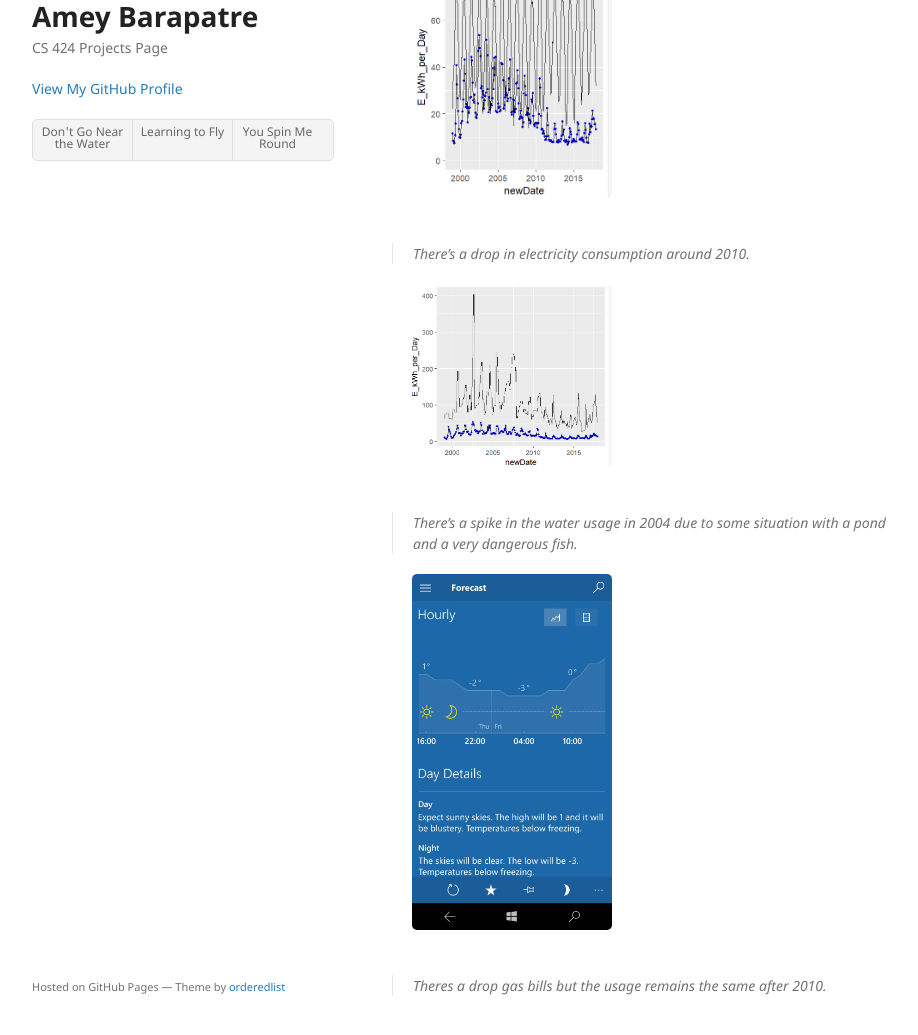
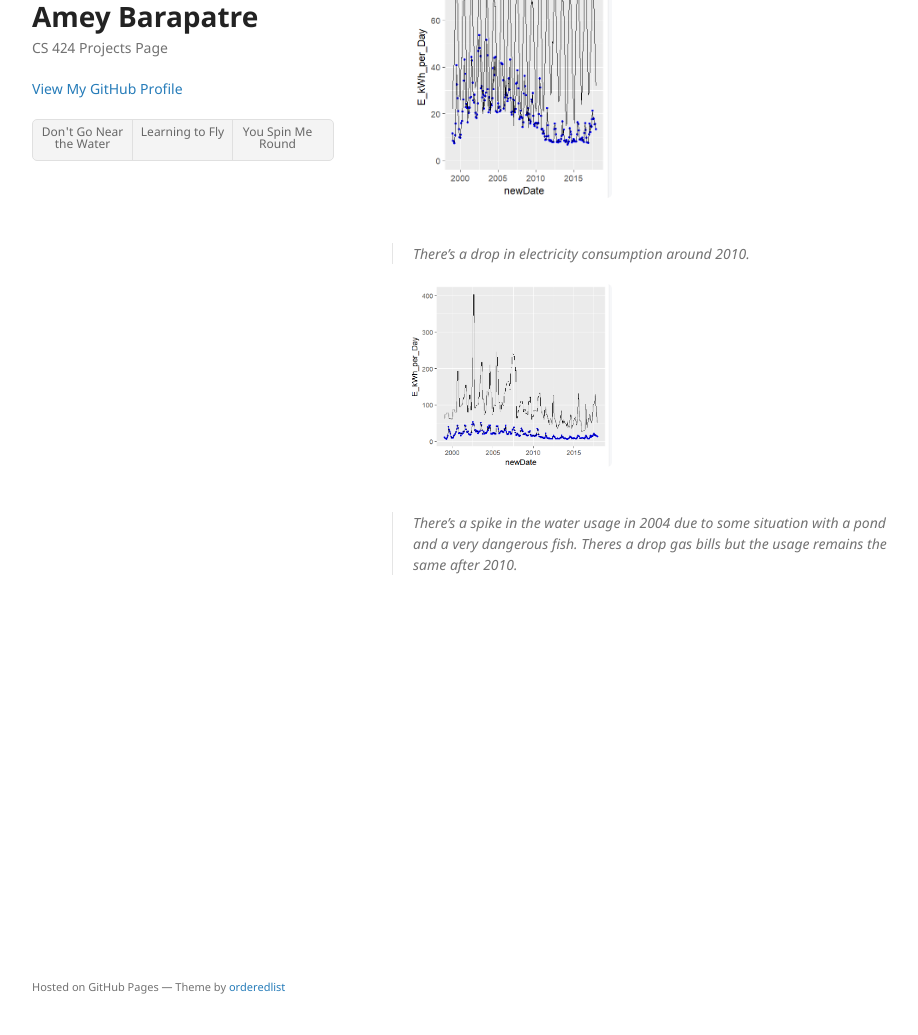
Before and after one commit to ameybarapatre/ameybarapatre.github.io, a Jekyll site: the page built from newpage.md, in a window 1280 px wide and 1398 px high, cut to the strip 332-1367 px from the top of the window. Shown: the whole strip, without its empty margins (178-1096 px from the left). Built offline with Jekyll 4.4.1, drawn with Linux system fonts in a browser that asks for light colours; our own code applies the rules of GitHub Pages for plain Markdown files.

Commit message:
Changed Defaults

```diff
--- a/newpage.md
+++ b/newpage.md
@@ -19,6 +19,4 @@ Data is utility usage of a family , some background information:
 
 ![](https://raw.githubusercontent.com/ameybarapatre/ameybarapatre.github.io/master/water.png)
 > There's a spike in the water usage in 2004 due to some situation with a pond and a very dangerous fish.
-
-![](https://raw.githubusercontent.com/ameybarapatre/ameybarapatre.github.io/master/ss1.jpeg)
 > Theres a drop gas bills but the usage remains the same after 2010.
```
